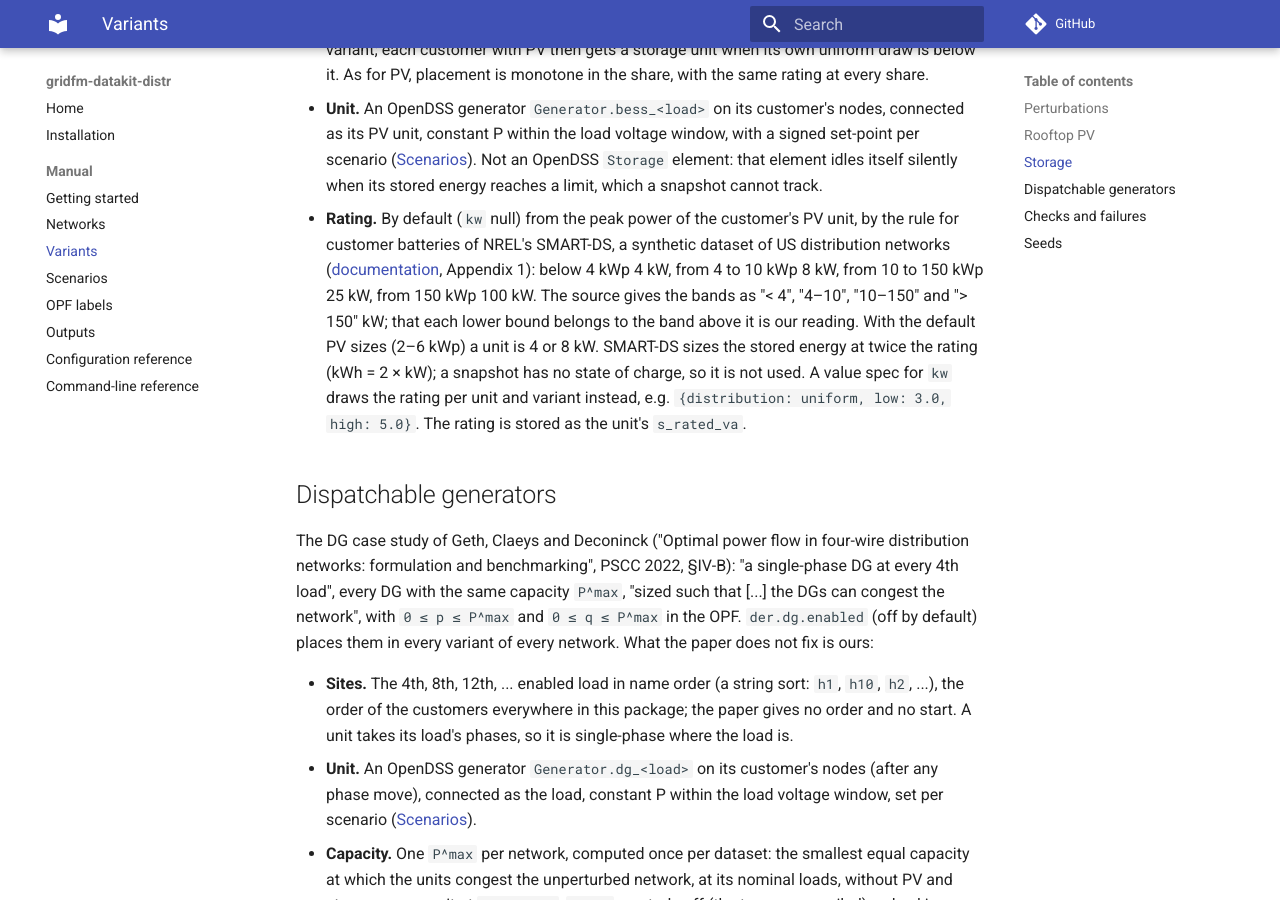
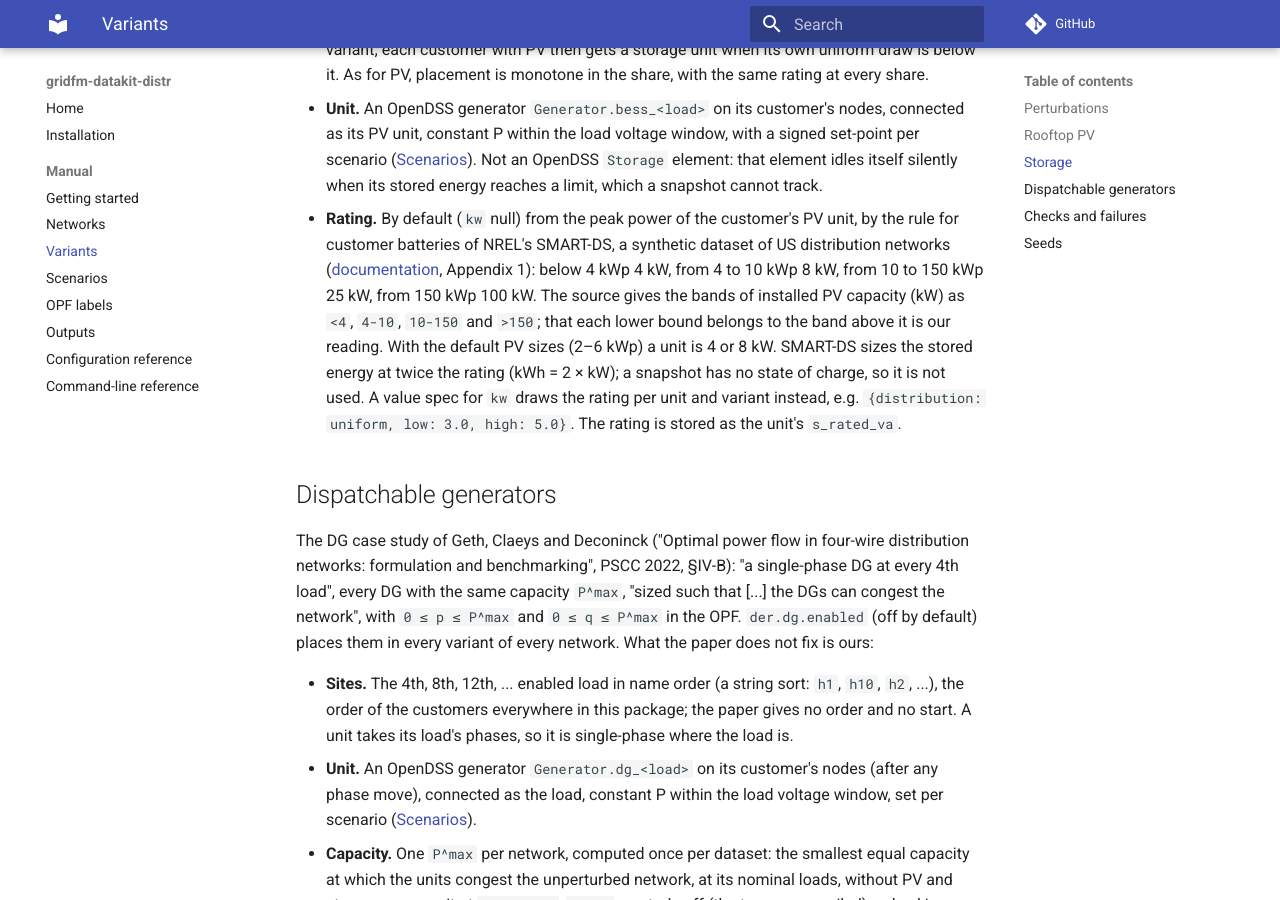
Before and after one commit to gridfm/gridfm-datakit-distr, an MkDocs documentation site: the page built from docs/manual/variants.md, in a window 1280 px wide and 900 px high, scrolled down 2342 px. Built offline with MkDocs 1.6.1 and Material for MkDocs 9.7.7, drawn with Linux system fonts in a browser that asks for light colours; comment, search, counter and statistics services are not loaded.

Commit message:
docs: quote the SMART-DS battery bands as the source writes them
Signed-off-by: cardef <carmine.dellefemine@gmail.com>

```diff
--- a/docs/manual/variants.md
+++ b/docs/manual/variants.md
@@ -79,8 +79,8 @@ The output of each unit is drawn per scenario ([Scenarios](scenarios.md#pv-outpu
   customer batteries of NREL's SMART-DS, a synthetic dataset of US distribution networks
   ([documentation](https://github.com/openEDI/documentation/blob/main/SMART-DS/Readme.md),
   Appendix 1): below 4 kWp 4 kW, from 4 to 10 kWp 8 kW, from 10 to 150 kWp 25 kW, from 150 kWp
-  100 kW. The source gives the bands as "< 4", "4–10", "10–150" and "> 150" kW; that each lower
-  bound belongs to the band above it is our reading. With the default PV sizes (2–6 kWp) a unit
+  100 kW. The source gives the bands of installed PV capacity (kW) as `<4`, `4-10`, `10-150` and
+  `>150`; that each lower bound belongs to the band above it is our reading. With the default PV sizes (2–6 kWp) a unit
   is 4 or 8 kW. SMART-DS sizes the stored energy at twice the rating (kWh = 2 × kW); a snapshot
   has no state of charge, so it is not used. A value spec for `kw` draws the rating per unit and
   variant instead, e.g. `{distribution: uniform, low: 3.0, high: 5.0}`. The rating is stored as
```
